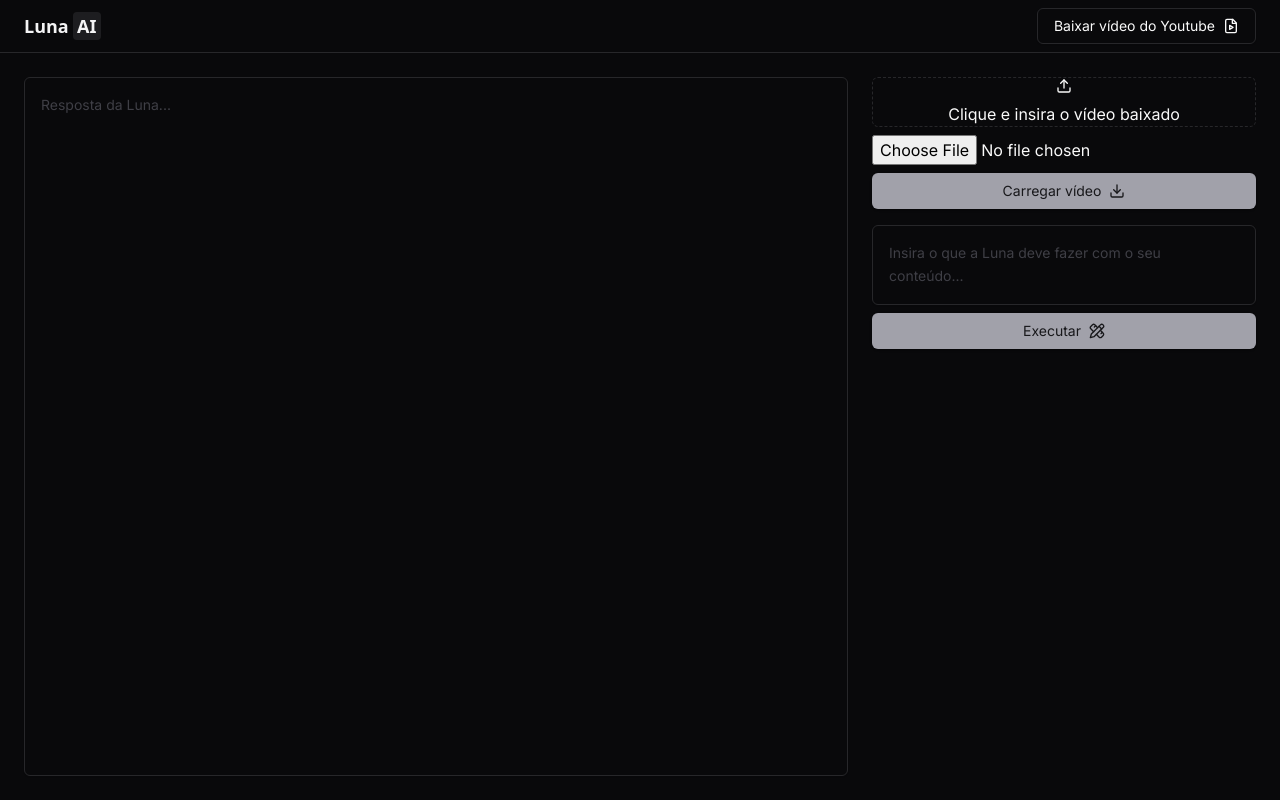
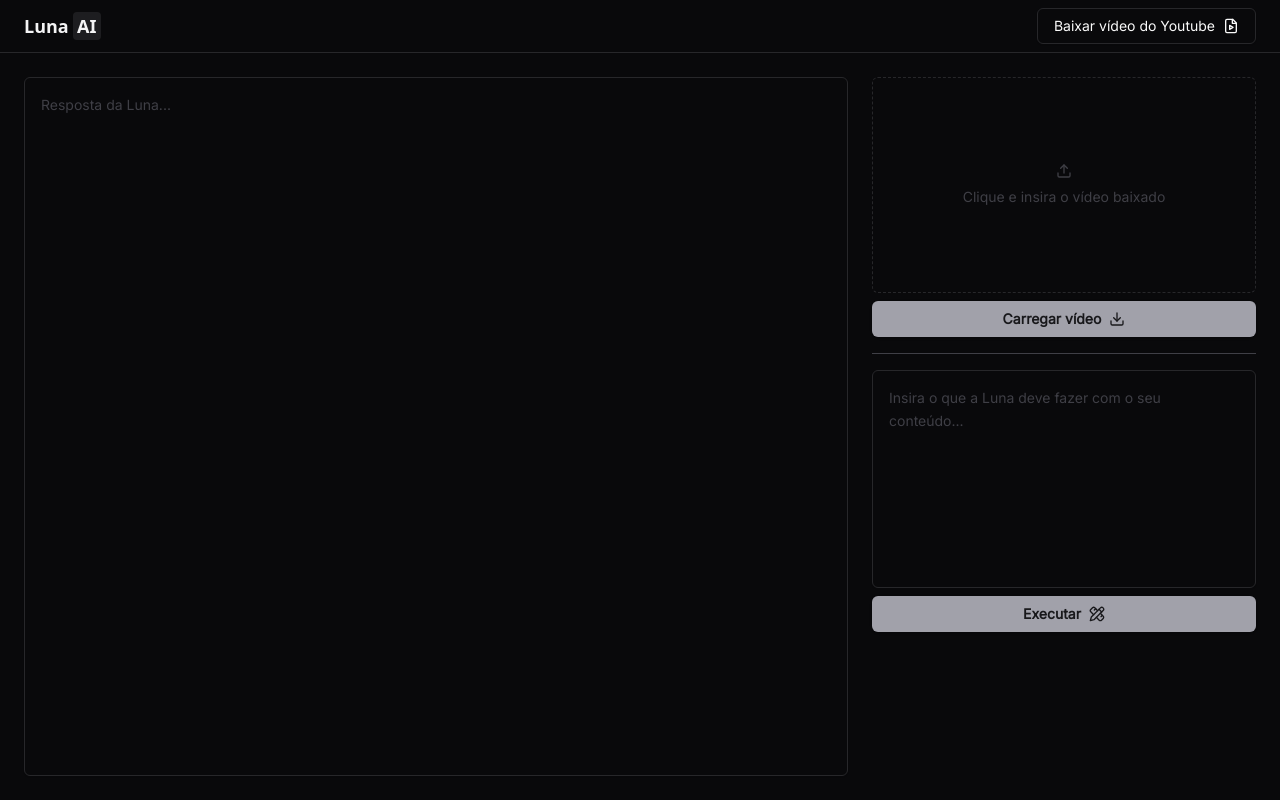
Before and after one commit to MatheusMottaGit/luna-ai, a React (Vite) app in the folder web/: page / in a window 1280 px wide. Built offline with nearby package versions, Linux system fonts and the light colour scheme.

Commit message:
improving-layout

```diff
--- a/web/src/App.tsx
+++ b/web/src/App.tsx
@@ -5,6 +5,7 @@ import { Button } from "./components/ui/button";
 import { FileVideo, PencilRulerIcon } from "lucide-react";
 import { Dialog, DialogContent, DialogDescription, DialogTitle, DialogTrigger } from "./components/ui/dialog";
 import { DownloadVideoForm } from "./components/download-video-form";
+import { Separator } from "./components/ui/separator";
 
 export function App() {
   const [videoId, setVideoId] = useState<string | null>(null)
@@ -45,22 +46,22 @@ export function App() {
           />
         </div>
 
-        <aside className='flex flex-col space-y-4 w-96'>
-          <div className="space-y-4">
+        <aside className='space-y-4 w-96'>
           <VideoInputForm onVideoUploaded={setVideoId} />
+
+          <Separator />
 
           <form className="space-y-2">
             <Textarea
               placeholder="Insira o que a Luna deve fazer com o seu conteúdo..."
-                className="resize-none p-4 leading-relaxed"
+              className="h-[218px] resize-none p-4 leading-relaxed"
             />
 
-              <Button className="w-full gap-2">
+            <Button className="w-full font-bold gap-2">
               Executar
               <PencilRulerIcon className="w-4 h-4" />
             </Button>
           </form>
-          </div>
         </aside>
       </main>
     </div>
--- a/web/src/components/video-input-form.tsx
+++ b/web/src/components/video-input-form.tsx
@@ -48,7 +48,7 @@ const VideoInputForm = (props: VideoInputProps) => {
     <form className='space-y-2'>
       <label
         htmlFor='video'
-        className='border border-dashed flex flex-col gap-2 items-center rounded-md'
+        className='border border-dashed flex flex-col gap-2 items-center justify-center rounded-md aspect-video text-sm text-zinc-700 cursor-pointer hover:bg-zinc-900/40'
       >
         {previewURL ? (
           <video src={previewURL} controls={false} className='absolute inset-0' />
@@ -60,9 +60,9 @@ const VideoInputForm = (props: VideoInputProps) => {
         )}
       </label>
 
-      <input type="file" id="video" accept='video/mp4' onChange={selectFile} />
+      <input type="file" id="video" accept='video/mp4' className='sr-only' onChange={selectFile} />
 
-      <Button className='w-full gap-2'>
+      <Button className='w-full font-bold gap-2'>
         Carregar vídeo
         <Download className='w-4 h-4' />
       </Button>
```
Lines whose indentation alone changed are shown as unchanged.
